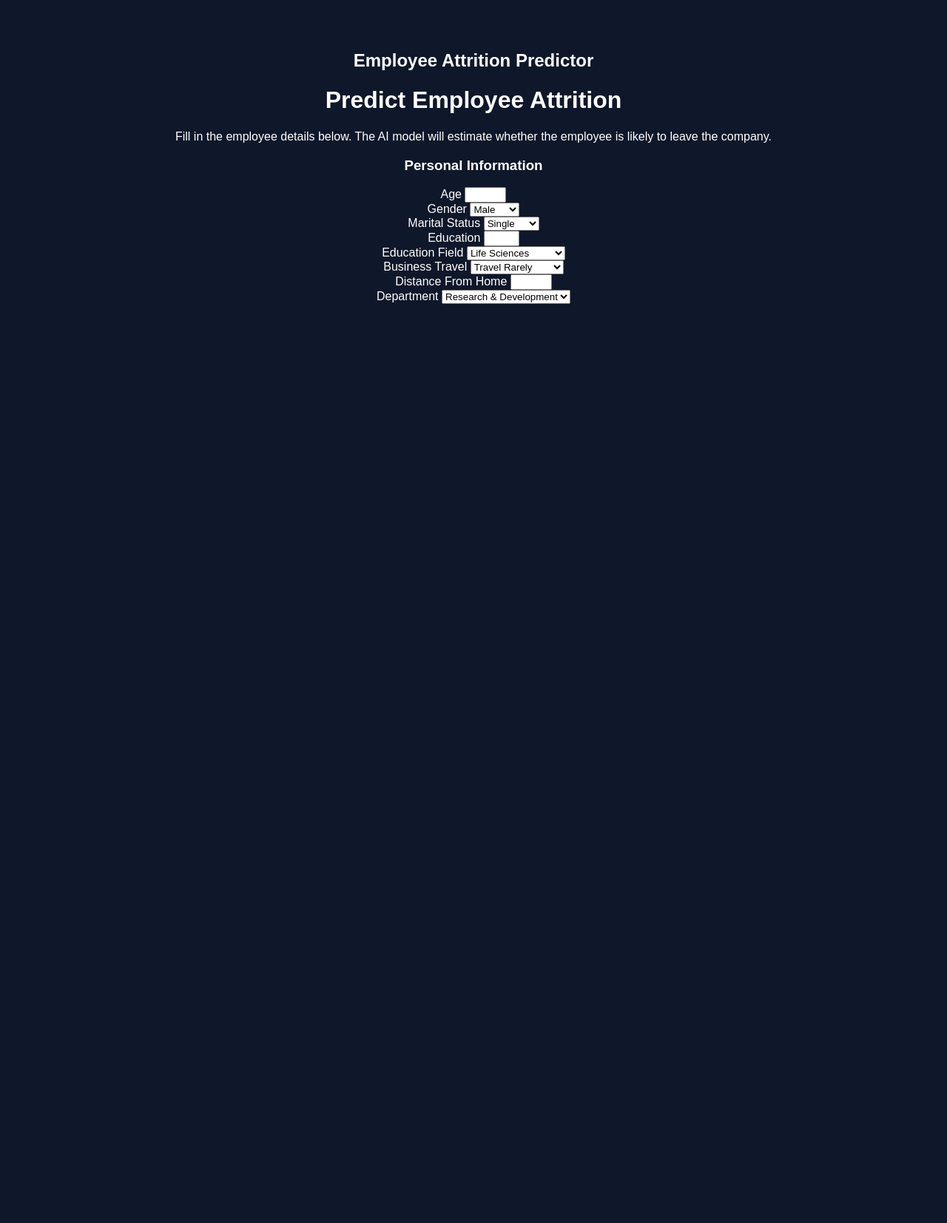
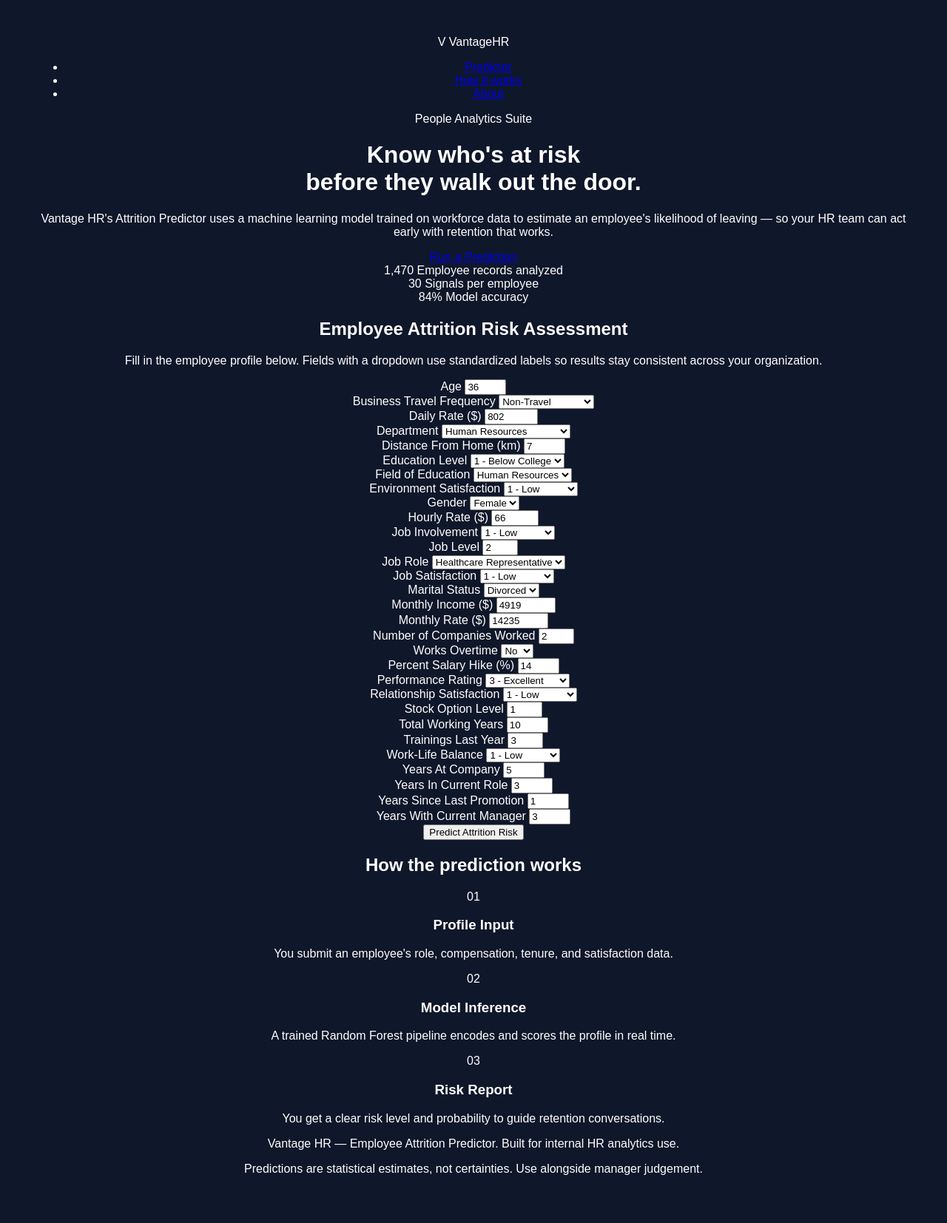
Before and after one commit to nagendragouda390-lgtm/employees-satisfaction, a Flask app: page / in a window 1280 px wide. Shown: the whole page at 74% size. Before the commit the page ends 411 px from the top, so only its background shows below. Run offline with Flask 3, Linux system fonts and the light colour scheme; parts of the project's set-up code (start-up, migrations or seed data) failed here and were passed over.

Commit message:
Add files via upload

```diff
--- a/templates/index.html
+++ b/templates/index.html
@@ -1,173 +1,117 @@
 <!DOCTYPE html>
 <html lang="en">
 <head>
-    <meta charset="UTF-8">
-    <meta name="viewport" content="width=device-width, initial-scale=1.0">
-    <title>Employee Attrition Predictor</title>
-
-    <link rel="stylesheet" href="{{ url_for('static', filename='style.css') }}">
-
-    <link rel="preconnect" href="https://fonts.googleapis.com">
-    <link href="https://fonts.googleapis.com/css2?family=Poppins:wght@300;400;500;600;700&display=swap" rel="stylesheet">
+<meta charset="UTF-8">
+<meta name="viewport" content="width=device-width, initial-scale=1.0">
+<title>Vantage HR &mdash; Employee Attrition Predictor</title>
+<link rel="stylesheet" href="{{ url_for('static', filename='style.css') }}">
+<link rel="preconnect" href="https://fonts.googleapis.com">
+<link href="https://fonts.googleapis.com/css2?family=Poppins:wght@400;500;600;700&family=Inter:wght@400;500;600&display=swap" rel="stylesheet">
 </head>
 <body>
 
-<header class="navbar">
-    <h2>Employee Attrition Predictor</h2>
+<nav class="navbar">
+  <div class="nav-wrap">
+    <div class="brand">
+      <span class="brand-mark">V</span>
+      <span class="brand-name">Vantage<span class="accent">HR</span></span>
+    </div>
+    <ul class="nav-links">
+      <li><a href="#predict">Predictor</a></li>
+      <li><a href="#how">How it works</a></li>
+      <li><a href="#about">About</a></li>
+    </ul>
+  </div>
+</nav>
+
+<header class="hero">
+  <div class="hero-inner">
+    <p class="eyebrow">People Analytics Suite</p>
+    <h1>Know who's at risk<br>before they walk out the door.</h1>
+    <p class="hero-sub">
+      Vantage HR's Attrition Predictor uses a machine learning model trained on
+      workforce data to estimate an employee's likelihood of leaving &mdash;
+      so your HR team can act early with retention that works.
+    </p>
+    <a href="#predict" class="btn btn-primary">Run a Prediction</a>
+  </div>
 </header>
 
-<div class="container">
+<section class="stats">
+  <div class="stat">
+    <span class="stat-num">1,470</span>
+    <span class="stat-label">Employee records analyzed</span>
+  </div>
+  <div class="stat">
+    <span class="stat-num">30</span>
+    <span class="stat-label">Signals per employee</span>
+  </div>
+  <div class="stat">
+    <span class="stat-num">84%</span>
+    <span class="stat-label">Model accuracy</span>
+  </div>
+</section>
 
-    <div class="hero">
-        <h1>Predict Employee Attrition</h1>
-
-        <p>
-            Fill in the employee details below.
-            The AI model will estimate whether the employee
-            is likely to leave the company.
-        </p>
+<main id="predict" class="form-section">
+  <div class="form-card">
+    <div class="form-header">
+      <h2>Employee Attrition Risk Assessment</h2>
+      <p>Fill in the employee profile below. Fields with a dropdown use standardized
+        labels so results stay consistent across your organization.</p>
     </div>
 
-<form action="/predict" method="POST">
+    <form action="{{ url_for('predict') }}" method="POST" class="predict-form" id="predict-form">
+      <div class="field-grid">
+        {% for f in fields %}
+        <div class="field">
+          <label for="{{ f.name }}">{{ f.label }}</label>
+          {% if f.type == 'select' %}
+          <select name="{{ f.name }}" id="{{ f.name }}" required>
+            {% for opt in f.options %}
+            <option value="{{ opt.value }}">{{ opt.label }}</option>
+            {% endfor %}
+          </select>
+          {% else %}
+          <input type="number" name="{{ f.name }}" id="{{ f.name }}"
+                 min="{{ f.min }}" max="{{ f.max }}" value="{{ f.default }}" required>
+          {% endif %}
+        </div>
+        {% endfor %}
+      </div>
 
-<div class="card">
+      <button type="submit" class="btn btn-primary btn-block" id="submit-btn">
+        <span class="btn-text">Predict Attrition Risk</span>
+      </button>
+    </form>
+  </div>
+</main>
 
-<h3>Personal Information</h3>
+<section id="how" class="how">
+  <h2>How the prediction works</h2>
+  <div class="how-grid">
+    <div class="how-card">
+      <span class="how-num">01</span>
+      <h3>Profile Input</h3>
+      <p>You submit an employee's role, compensation, tenure, and satisfaction data.</p>
+    </div>
+    <div class="how-card">
+      <span class="how-num">02</span>
+      <h3>Model Inference</h3>
+      <p>A trained Random Forest pipeline encodes and scores the profile in real time.</p>
+    </div>
+    <div class="how-card">
+      <span class="how-num">03</span>
+      <h3>Risk Report</h3>
+      <p>You get a clear risk level and probability to guide retention conversations.</p>
+    </div>
+  </div>
+</section>
 
-<div class="grid">
+<footer id="about" class="footer">
+  <p>Vantage HR &mdash; Employee Attrition Predictor. Built for internal HR analytics use.</p>
+  <p class="footer-note">Predictions are statistical estimates, not certainties. Use alongside manager judgement.</p>
+</footer>
 
-<div class="input-box">
-<label>Age</label>
-<input
-type="number"
-name="Age"
-min="18"
-max="60"
-required>
-</div>
-
-<div class="input-box">
-<label>Gender</label>
-
-<select name="Gender" required>
-
-<option value="Male">Male</option>
-
-<option value="Female">Female</option>
-
-</select>
-
-</div>
-
-<div class="input-box">
-<label>Marital Status</label>
-
-<select
-name="MaritalStatus"
-required>
-
-<option value="Single">Single</option>
-
-<option value="Married">Married</option>
-
-<option value="Divorced">Divorced</option>
-
-</select>
-
-</div>
-
-<div class="input-box">
-
-<label>Education</label>
-
-<input
-type="number"
-name="Education"
-min="1"
-max="5"
-required>
-
-</div>
-
-<div class="input-box">
-
-<label>Education Field</label>
-
-<select
-name="EducationField"
-required>
-
-<option value="Life Sciences">Life Sciences</option>
-
-<option value="Medical">Medical</option>
-
-<option value="Marketing">Marketing</option>
-
-<option value="Technical Degree">Technical Degree</option>
-
-<option value="Human Resources">Human Resources</option>
-
-<option value="Other">Other</option>
-
-</select>
-
-</div>
-
-<div class="input-box">
-
-<label>Business Travel</label>
-
-<select
-name="BusinessTravel"
-required>
-
-<option value="Travel_Rarely">Travel Rarely</option>
-
-<option value="Travel_Frequently">Travel Frequently</option>
-
-<option value="Non-Travel">Non Travel</option>
-
-</select>
-
-</div>
-
-<div class="input-box">
-
-<label>Distance From Home</label>
-
-<input
-type="number"
-name="DistanceFromHome"
-min="1"
-max="29"
-required>
-
-</div>
-
-<div class="input-box">
-
-<label>Department</label>
-
-<select
-name="Department"
-required>
-
-<option value="Research & Development">
-Research & Development
-</option>
-
-<option value="Sales">
-Sales
-</option>
-
-<option value="Human Resources">
-Human Resources
-</option>
-
-</select>
-
-</div>
-
-</div>
-
-  </div>
+<script src="{{ url_for('static', filename='script.js') }}"></script>
+</body>
+</html>
```
Also changed, not shown: templates/result.html (added, +77 -0 lines).
